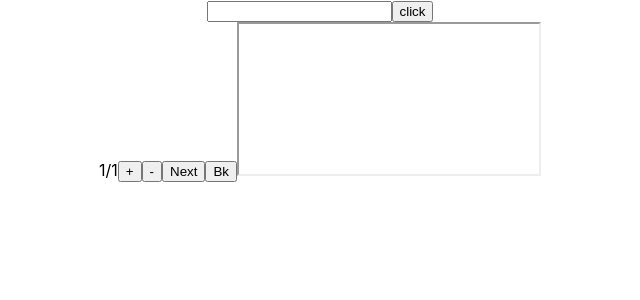
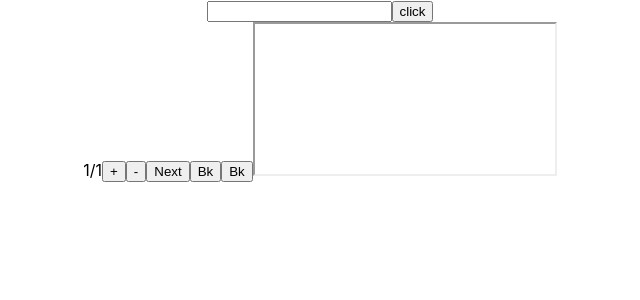
Before and after one commit to qwed23/ChePoPos, a React (Create React App) app: page / in a window 1280 px wide. Shown: the top 300 px of the page, without its empty margins (320-960 px from the left). Built offline with nearby package versions, Linux system fonts and the light colour scheme.

Commit message:
split frame

```diff
--- a/src/pages/Party.js
+++ b/src/pages/Party.js
@@ -1,16 +1,20 @@
 import React, { useState, useReducer } from "react";
 
-const initState = { idx: 0, size: "?" };
+const initState = { idx: 0, split: false };
+
 const toolsReducer = (state, action) => {
   switch (action.type) {
     case "ADD":
       return { ...state, idx: state.idx + 1 };
     case "MINUS":
       return { ...state, idx: state.idx - 1 };
+      case "SPLIT":
+      return  { ...state, split: state.split ? false : true }
     default:
       throw new Error("didnt work");
   }
 };
+
 const Party = () => {
   const [state, dispatch] = useReducer(toolsReducer, initState);
   const [url, setUrl] = useState("");
@@ -22,6 +26,7 @@ const Party = () => {
   };
 
   const splitFrame = urlArray.map(url => <iframe key={url} src={url}></iframe>);
+  const oneFrame =  <iframe title={urlArray[state.idx]} src={urlArray[state.idx]}></iframe>;
   return (
     <div className="party">
       {/* here {urlArray} */}
@@ -34,13 +39,15 @@ const Party = () => {
         />
         <button type="submit"> click</button>
       </form>
+
       {state.idx + 1}/{urlArray.length + 1}
       <button onClick={() => {}}> + </button>
       <button onClick={() => {}}> - </button>
       <button onClick={() => dispatch({ type: "ADD" })}> Next </button>
       <button onClick={() => dispatch({ type: "MINUS" })}> Bk </button>
-      <iframe title={urlArray[state.idx]} src={urlArray[state.idx]}></iframe>
-      {splitFrame}
+      <button onClick={() => dispatch({ type: "SPLIT" })}> Bk </button>
+
+      {state.split? splitFrame: oneFrame}
     </div>
   );
 };
```
